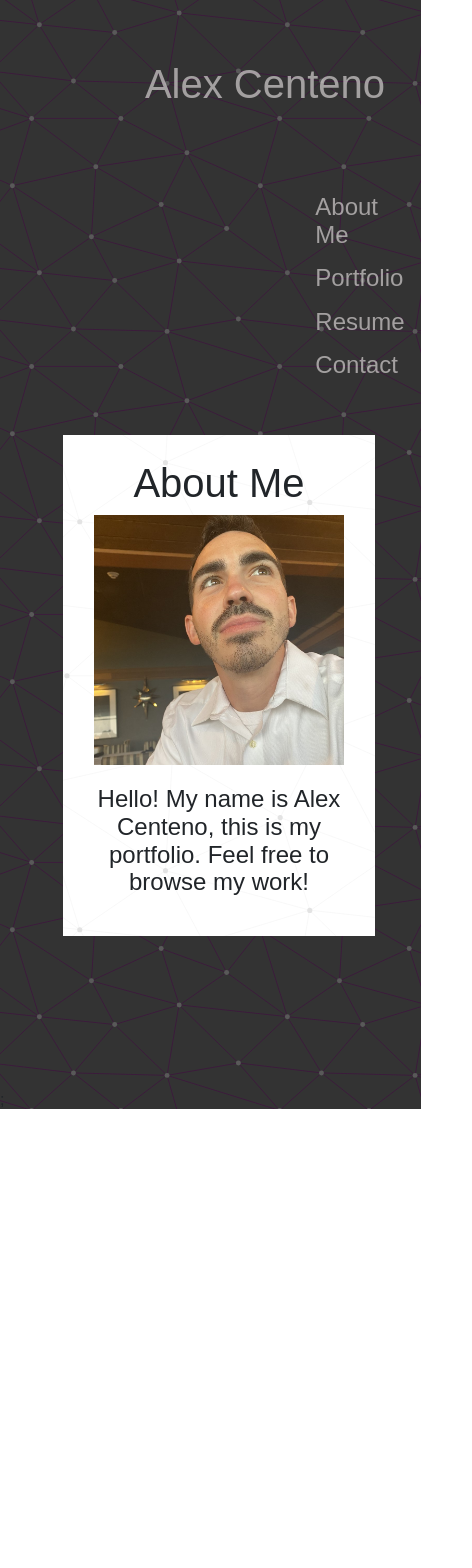
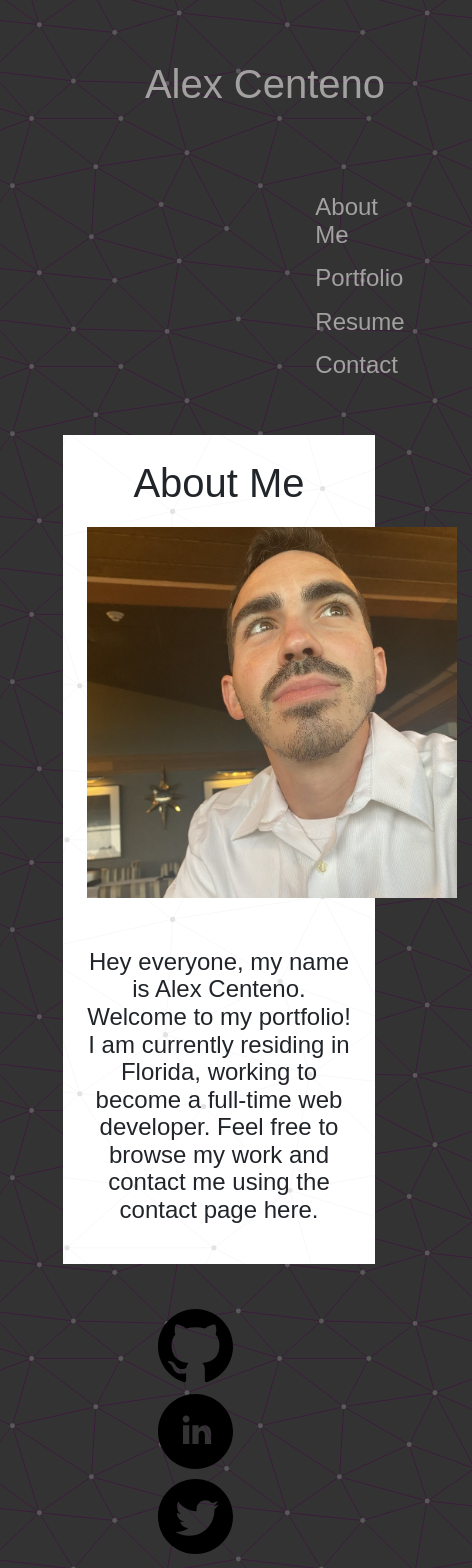
Before and after one commit to AFCenteno/React_Portfolio, a React (Create React App) app: page / in a window 390 px wide. Shown: the top 1568 px of the page, 472 px wide, since content can reach past the window. Before the commit the page ends 1109 px from the top, so only its background shows below. Built offline with nearby package versions, Linux system fonts and the light colour scheme.

Commit message:
finish resume page, and modified CSS

```diff
--- a/src/Style.css
+++ b/src/Style.css
@@ -6,9 +6,21 @@ html {
   width: 400px;
 }
 
+.pagetitle {
+  margin-bottom: 20px;
+}
+
 .aboutcontent {
+  margin-top: 50px;
+  font-size: x-large;
+}
+
+.resumecontent {
   margin-top: 20px;
-  font-size: x-large;
+}
+
+.resumecontent li {
+  margin-top: 10px;
 }
 
 footer {
@@ -156,6 +168,11 @@ textarea {
     #content {
       height: fit-content;
     }
+
+    footer {
+      text-align: center;
+    }
+
   }
 
   /* MEDIA QUERY FOR TABLETS AND SMALLER */
@@ -174,6 +191,14 @@ textarea {
 
     #content {
       height: fit-content;
+    }
+
+    footer {
+      text-align: center;
+    }
+
+    .sociallink {
+      margin: 5px;
     }
   }
 
@@ -201,11 +226,15 @@ textarea {
     }
 
     .myphoto {
-      width: 250px;
+      width: 400px;
     }
 
     footer {
-      visibility: hidden;
+      text-align: center;
+    }
+
+    .sociallink {
+      margin: 5px;
     }
 
     #content {
--- a/src/components/Footer.js
+++ b/src/components/Footer.js
@@ -8,17 +8,17 @@ function Footer() {
     return(
     <footer className='container'>
         <div id='footerrow' className='row'>
-            <div className='col-1'>
+            <div className='sociallink col-lg-1 col-md-2 col-sm-12'>
                 <a href="https://github.com/mrafcent1" target="_blank">
                 <img src={github} />
                 </a>
             </div>
-            <div className='col-1'>
+            <div className=' sociallink col-lg-1 col-md-2 col-sm-12'>
                 <a href="https://www.linkedin.com/in/alexander-centeno-773148212/" target="_blank">
                 <img src={linkedin} />
                 </a>
             </div>
-            <div className='col-1'>
+            <div className=' sociallink col-lg-1 col-md-2 col-sm-12'>
                 <a href="https://twitter.com/Alex25059645" target="_blank">
                 <img src={twitter} />
                 </a>
--- a/src/components/PortfolioContainer.js
+++ b/src/components/PortfolioContainer.js
@@ -33,7 +33,7 @@ function Portfolio() {
         <NavTabs currentPage={currentPage} handlePageChange={handlePageChange} />
       </header>
       <div id='content' className='mt-5 ml-5'>
-        <div className="p-4">
+        <div className="container p-4">
           {renderPage()}
         </div>
       </div>
--- a/src/components/pages/AboutMe.js
+++ b/src/components/pages/AboutMe.js
@@ -2,11 +2,13 @@ import React from "react";
 import img from './img/AC.jpg'
 
 const AboutMe = () => (
-    <div>
-      <h1>About Me</h1>
-      <img className='myphoto' src={img}></img>
-      <p className='aboutcontent'>
-        Hello! My name is Alex Centeno, this is my portfolio. Feel free to browse my work!
+    <div className='row'>
+      <h1 className='col-12 pagetitle'>About Me</h1>
+      <img className='myphoto col-sm-12 col-lg-6' src={img}></img>
+      <p className='col-sm-12 col-lg-6 aboutcontent'>
+        Hey everyone, my name is Alex Centeno. Welcome to my portfolio! I am currently residing in
+        Florida, working to become a full-time web developer. Feel free to browse my work and contact
+        me using the contact page here.
       </p>
     </div>
 );
--- a/src/components/pages/Contact.js
+++ b/src/components/pages/Contact.js
@@ -12,10 +12,13 @@ export default function Contact() {
           window.alert("Message has been sent!")
       }, (error) => {
           console.log(error.text);
+          window.alert("Message has not been sent!")
       });
   }
 
   return (
+    <div>
+    <h1 className='col-12 pagetitle'>Contact Me</h1>
     <form id='form' className="contact-form" onSubmit={sendEmail}>
       <input type="hidden" name="to_name" value="Alex" />
       <input type="text" name="from_name" placeholder="Enter Name" />
@@ -23,5 +26,6 @@ export default function Contact() {
       <textarea name="message" placeholder="Enter Message" />
       <input id="send" type="submit" value="Send" />
     </form>
+    </div>
   );
 }
--- a/src/components/pages/Resume.js
+++ b/src/components/pages/Resume.js
@@ -2,19 +2,27 @@ import React from "react";
 
 const Resume = () => (
   <div>
-    <h1>Resume</h1>
+    <h1 className='pagetitle'>My Resume</h1>
     <a href='https://1drv.ms/w/s!Amu3nVVt7sMheNwxX_TJW-kdLBQ?e=nUNOkH'><strong>Download Resume</strong></a>
-    <p>
-      Donec a volutpat quam. Curabitur nec varius justo, sed rutrum ligula. Curabitur pellentesque
-      turpis sit amet eros iaculis, a mollis arcu dictum. Ut vel ante eget massa ornare placerat.
-      Etiam nisl orci, finibus sodales volutpat et, hendrerit ut dolor. Suspendisse porta dictum
-      nunc, sed pretium risus rutrum eget. Nam consequat, ligula in faucibus vestibulum, nisi justo
-      laoreet risus, luctus luctus mi lacus sit amet libero. Class aptent taciti sociosqu ad litora
-      torquent per conubia nostra, per inceptos himenaeos. Mauris pretium condimentum tellus eget
-      lobortis. Interdum et malesuada fames ac ante ipsum primis in faucibus. Donec placerat
-      accumsan mi, ut congue neque placerat eu. Donec nec ipsum in velit pellentesque vehicula sit
-      amet at augue. Maecenas aliquam bibendum congue. Pellentesque semper, lectus non ullamcorper
-      iaculis, est ligula suscipit velit, sed bibendum turpis dui in sapien.
+    <p className='resumecontent'>
+      <strong>Front-end Proficiencies</strong>
+      <li>HTML</li>
+      <li>CSS</li>
+      <li>Javascript</li>
+      <li>JQuery</li>
+      <li>Responsive Design</li>
+      <li>React</li>
+      <li>Bootstrap</li>
+
+      <br></br>
+
+      <strong>Back-end Proficiencies</strong>
+      <li>APIs</li>
+      <li>Node</li>
+      <li>Express</li>
+      <li>MySQL, Sequelize</li>
+      <li>MongoDB, Mongoose</li>
+      <li>REST</li>
     </p>
   </div>
 );
```
